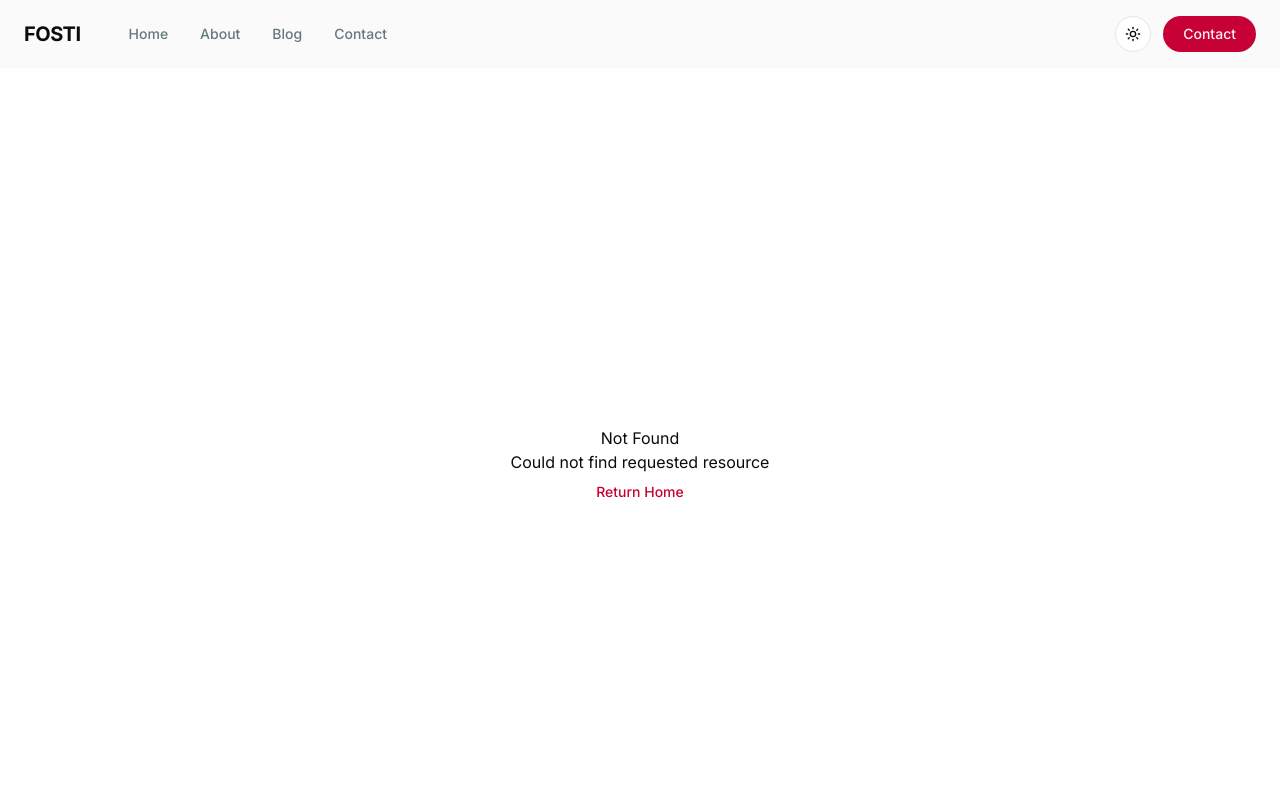
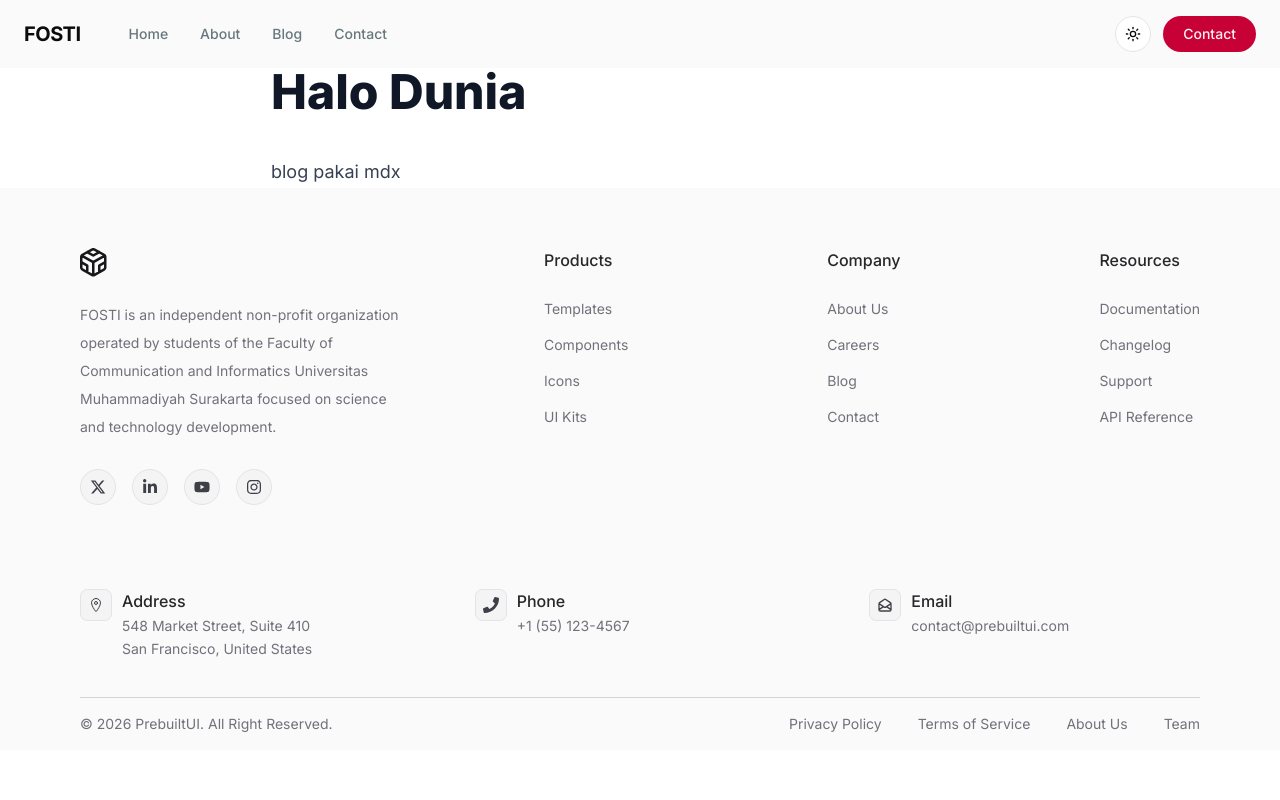
Before and after one commit to AhmaddAssegaff/fosti-company-profile, a Next.js app: page /blogs in a window 1280 px wide. Before the commit this address had no page. Shown: the top 800 px of the page. Built offline with nearby package versions, Linux system fonts and the light colour scheme.

Commit message:
chore: create example blog

```diff
--- /dev/null
+++ b/src/app/blogs/layout.tsx
@@ -0,0 +1,13 @@
+import type { ReactNode } from 'react';
+
+export default function BlogLayout({
+  children,
+}: {
+  children: ReactNode;
+}) {
+  return (
+    <article className="prose prose-lg mx-auto">
+      {children}
+    </article>
+  );
+}
--- /dev/null
+++ b/src/app/blogs/page.mdx
@@ -0,0 +1,3 @@
+# Halo Dunia
+
+blog pakai mdx
```
